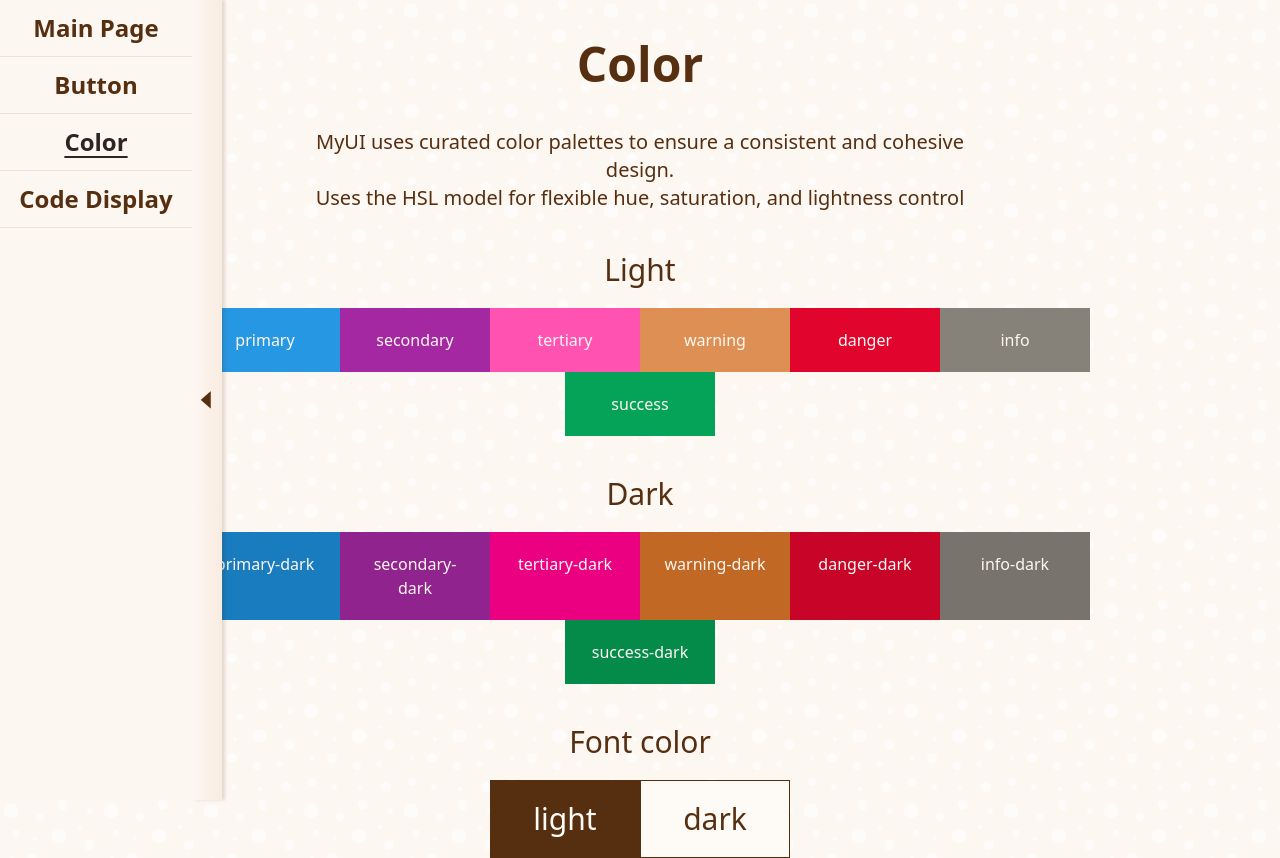
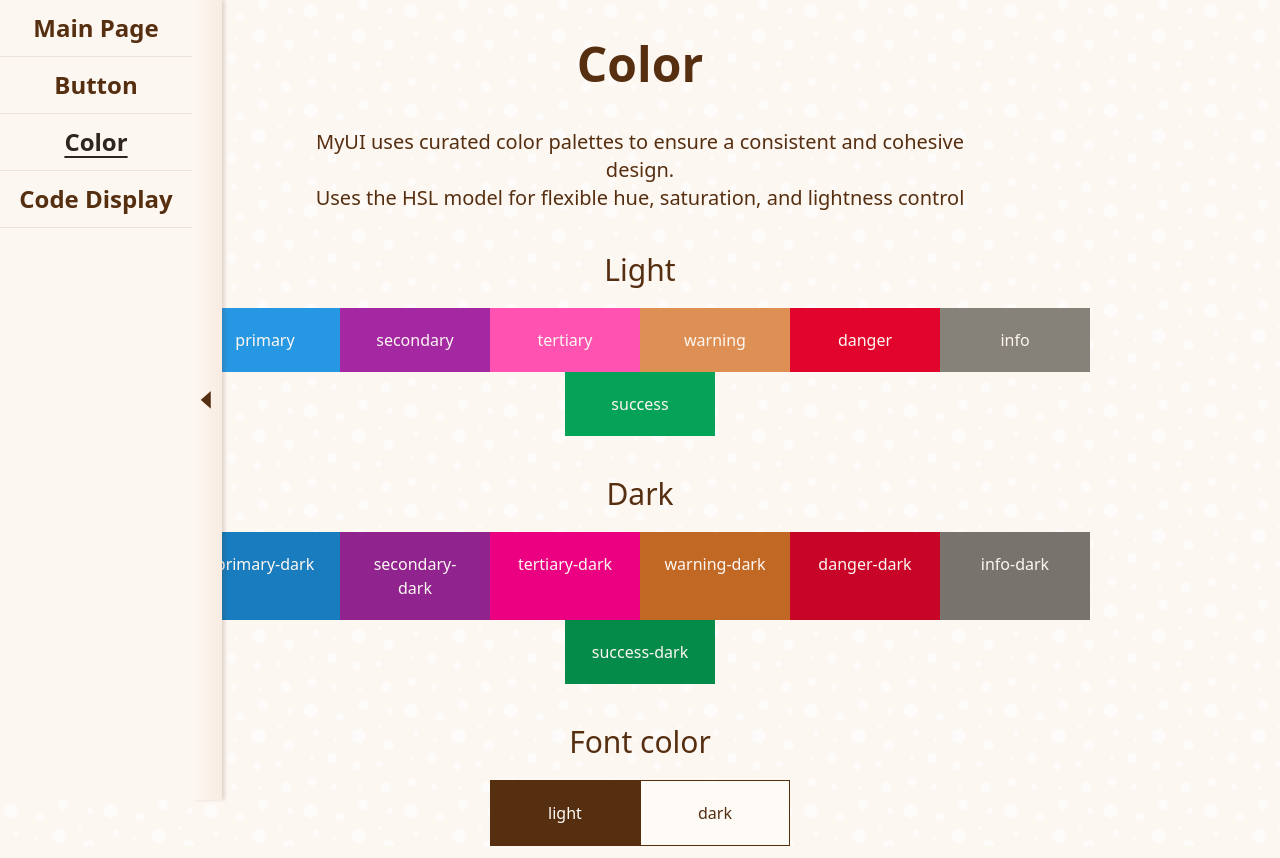
Before and after one commit to jakubhajduk53/my-ui, a Vue app: page /color in a window 1280 px wide. Built offline with nearby package versions, Linux system fonts and the light colour scheme.

Commit message:
feat: update code display

```diff
--- a/src/components/CodeDisplay.vue
+++ b/src/components/CodeDisplay.vue
@@ -15,7 +15,7 @@ const copyToClipboard = async () => {
 </script>
 
 <template>
-  <div class="flex flex-col">
+  <div class="flex flex-col gap-3">
     <div
       class="p-3 w-full text-center text-base md:text-xl cursor-pointer select-none underline underline-offset-8"
       @click="
@@ -27,14 +27,14 @@ const copyToClipboard = async () => {
       Show code &lt;/&gt;
     </div>
     <code
-      class="whitespace-pre text-[hsl(26,68%,97%)] bg-[hsl(26,38%,20%)] max-w-[80vw] overflow-x-auto rounded-xl p-3 md:p-5 inset-shadow-[0px_0px_5px_hsla(0,0%,0%,50%)]"
+      class="whitespace-pre bg-radial to-[hsl(26,68%,93%)] shadow-[3px_3px_3px_hsla(26,68%,20%,25%)] max-w-[80vw] overflow-x-auto rounded-xl p-3 md:p-5"
       v-if="showCode"
       >{{ text }}<br />
       <div v-if="copyText">
         <hr class="my-1 md:my-3 opacity-50" />
         <div
           @click="copyToClipboard"
-          class="text-center underline underline-offset-8 cursor-pointer text-[hsl(26,68%,97%)]"
+          class="text-center underline underline-offset-8 cursor-pointer"
         >
           Copy to clipboard
         </div>
--- a/src/views/ColorView.vue
+++ b/src/views/ColorView.vue
@@ -49,7 +49,7 @@ import { colors } from "../data/";
           <div
             v-for="(className, name) in colors.font"
             :key="name"
-            class="p-5 w-[150px] text-xl md:text-3xl border border-[hsl(26,68%,20%)]"
+            class="p-5 w-[150px] border border-[hsl(26,68%,20%)]"
             :class="className"
           >
             {{ name }}
```
